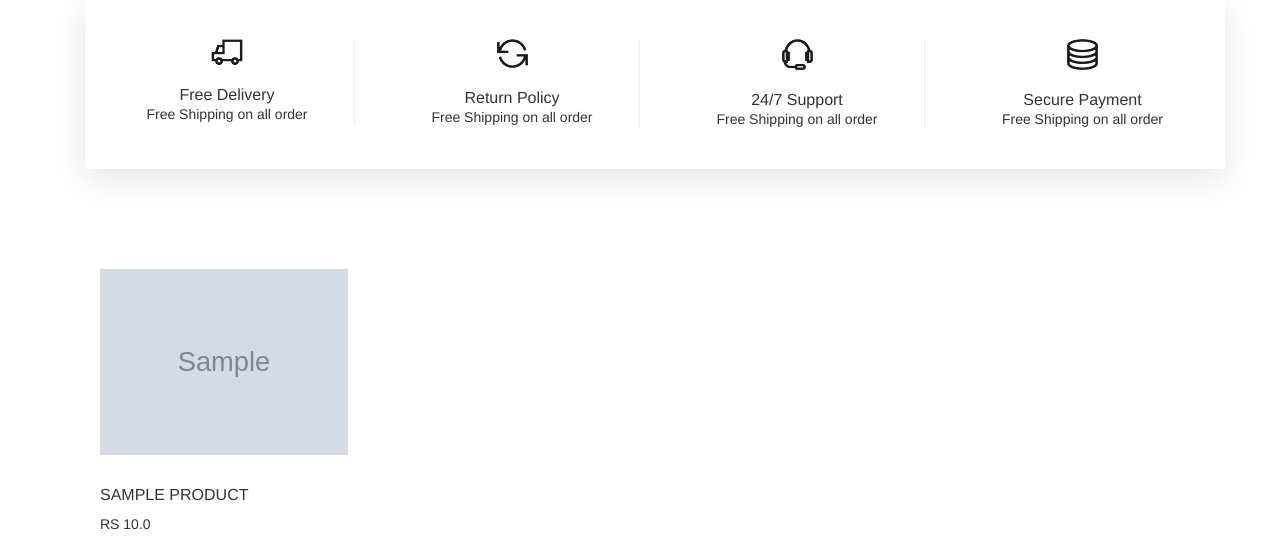
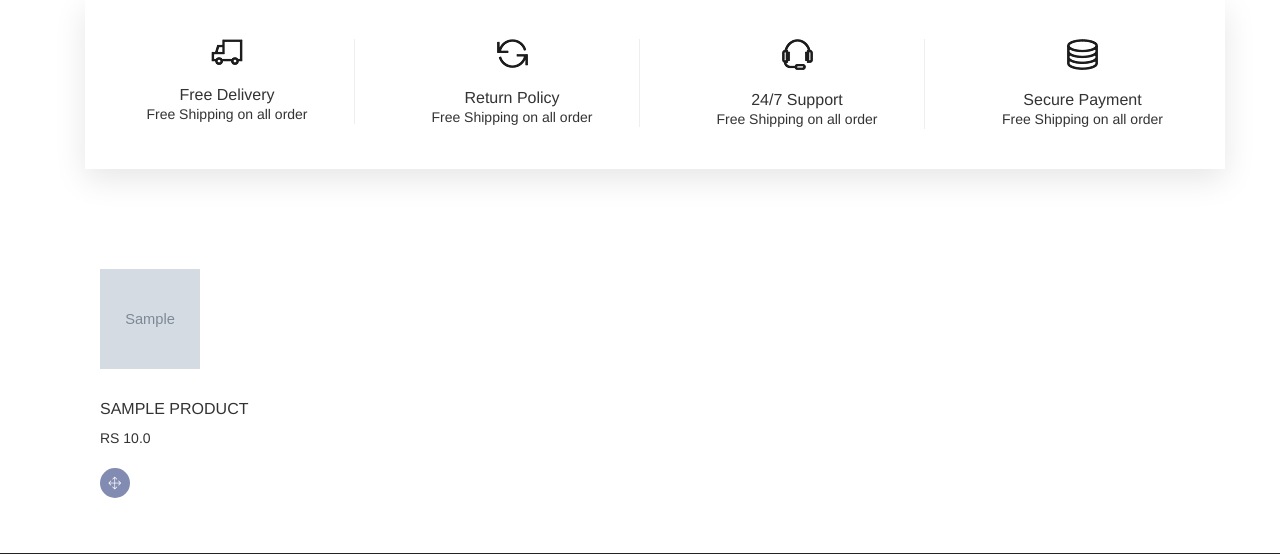
Before and after one commit to Neethadhiya/MAJESTIC_ECOMMERCE_WEB_APP, a Django app: page / in a window 1280 px wide. Shown: the part 615-1169 px from the top of the page. Run offline with Django 4.2, Linux system fonts and the light colour scheme; tables that the repository leaves empty hold one stand-in row (Sample ...); some libraries are stand-ins or nearby versions.

Commit message:
Update index.html

```diff
--- a/templates/store/index.html
+++ b/templates/store/index.html
@@ -240,7 +240,7 @@
 				<div class="col-lg-3 col-md-6 col-sm-6">
 					<div class="single-features">
 						<div class="f-icon">
-							<img src="{% static 'img/features/f-icon1.png' %}" alt="">
+							<img src="{% static 'img/features/f-icon1.png' %}" alt="" >
 						</div>
 						<h6>Free Delivery</h6>
 						<p>Free Shipping on all order</p>
@@ -288,7 +288,7 @@
 		<div class="col-lg-3 col-md-4">
 			<div class="single-product">
 					<a href="{% url 'singleProduct' product.id %}">
-						<img class="img-fluid" src="{{ product.productImages.first.image.url }}" alt="">
+						<img class="img-fluid" src="{{ product.productImages.first.image.url }}" alt="" style="height: 100px; width: 100px;">
 					</a>
 
 				<div class="product-details">
```
